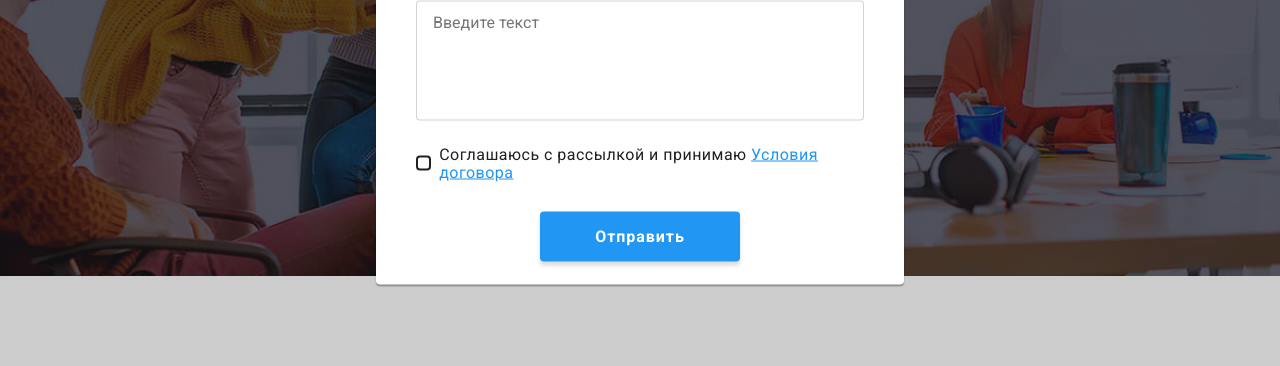
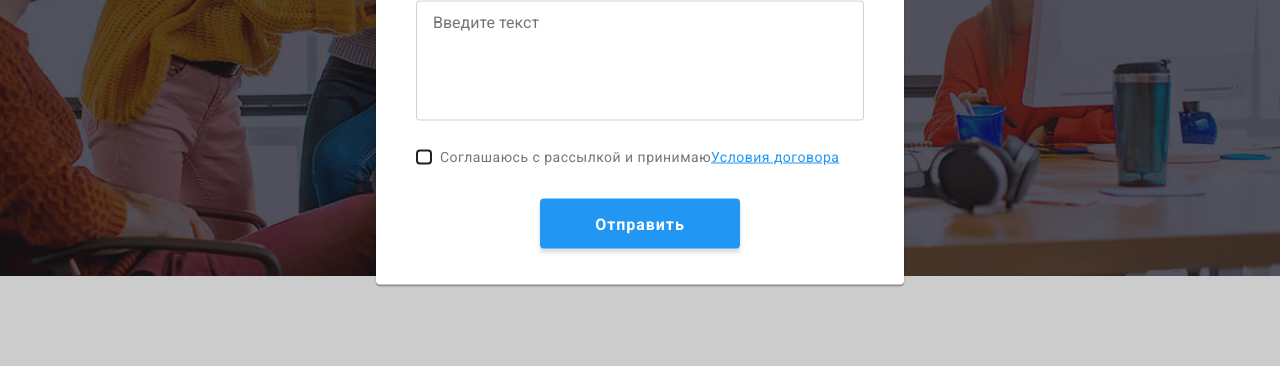
Before and after one commit to tsebik/goit-markup-hw-06, a plain HTML site: page index.html in a window 1280 px wide. Both pictures are taken after a click on the button "Заказать услугу". Shown: the part 406-772 px from the top of the page. Drawn offline with nearby package versions, Linux system fonts and the light colour scheme.

Commit message:
корректировка дз6

```diff
--- a/css/style.css
+++ b/css/style.css
@@ -566,6 +566,7 @@ a {
 
 .form-field {
   position: relative;
+  margin-bottom: 10px;
 }
 
 .modal-label {
@@ -579,10 +580,9 @@ a {
 }
 
 .modal-input {
-  margin-bottom: 10px;
   padding-left: 42px;
 
-  width: 448px;
+  width: 100%;
   height: 40px;
   border: 1px solid rgba(33, 33, 33, 0.2);
   border-radius: 4px;
@@ -602,10 +602,13 @@ a {
   outline: none;
 }
 
+.form-comment {
+  margin-bottom: 20px;
+}
+
 .modal-text {
-  margin-bottom: 20px;
   padding: 12px 16px;
-  width: 448px;
+  width: 100%;
   height: 120px;
   border: 1px solid rgba(33, 33, 33, 0.2);
   border-radius: 4px;
@@ -657,6 +660,14 @@ a {
 .modal-label-checkbox {
   display: flex;
   align-items: center;
+
+  font-size: 14px;
+  line-height: 1.71;
+
+  color: var(--paragraph-color);
+}
+
+.form-checkbox {
   margin-bottom: 30px;
 }
 
@@ -896,7 +907,7 @@ a {
 }
 
 .footer-input-svg {
-  position: absolute;
+  margin-left: 10px;
   right: 28px;
   top: 13px;
   bottom: 13px;
--- a/index.html
+++ b/index.html
@@ -367,10 +367,11 @@
                         <input class="footer-input" type="email" name="email" id="footer-email" placeholder="E-mail"/>
                     </div>
                     <div class="submit">
-                    <button class="footer-submit" type="submit">Подписаться</button>
+                    <button class="footer-submit" type="submit">Подписаться
                         <svg class="footer-input-svg" width="24" height="24">
                             <use href="./images/icons.svg#icon-icon-send"></use>
                         </svg>
+                        </button>
                     </div>
                 </div>
             </div>
@@ -406,15 +407,15 @@
                                 <use href="./images/icons.svg#icon-email-black" class="modal-use"></use>
                             </svg>
                     </div>
-                    <div class="form-field">
+                    <div class="form-comment">
                         <label for="text" class="modal-label">Комментарий</label>
                         <textarea name="text" id="text" placeholder="Введите текст" class="modal-text"></textarea>
                     </div>
-                    <div class="form-field">
-                        <label for="checkbox" class="modal-label-checkbox">
-                        <input type="checkbox" name="checkbox" id="checkbox" value="Соглашаюсь с рассылкой и принимаю Условия договора" class="modal-checkbox">
+                    <div class="form-checkbox">
+                        <label class="modal-label-checkbox">
+                        <input type="checkbox" name="checkbox" value="Соглашаюсь с рассылкой и принимаю Условия договора" class="modal-checkbox">
                         <span class="checkbox-icon"></span>
-                        <p>Соглашаюсь с рассылкой и принимаю <a href="" class="form-link">Условия договора</a></p>
+                        Соглашаюсь с рассылкой и принимаю <a href="" class="form-link">Условия договора</a>
                         </label>
                     </div>
                     <button type="submit" class="modal-submit">Отправить</button>
```
